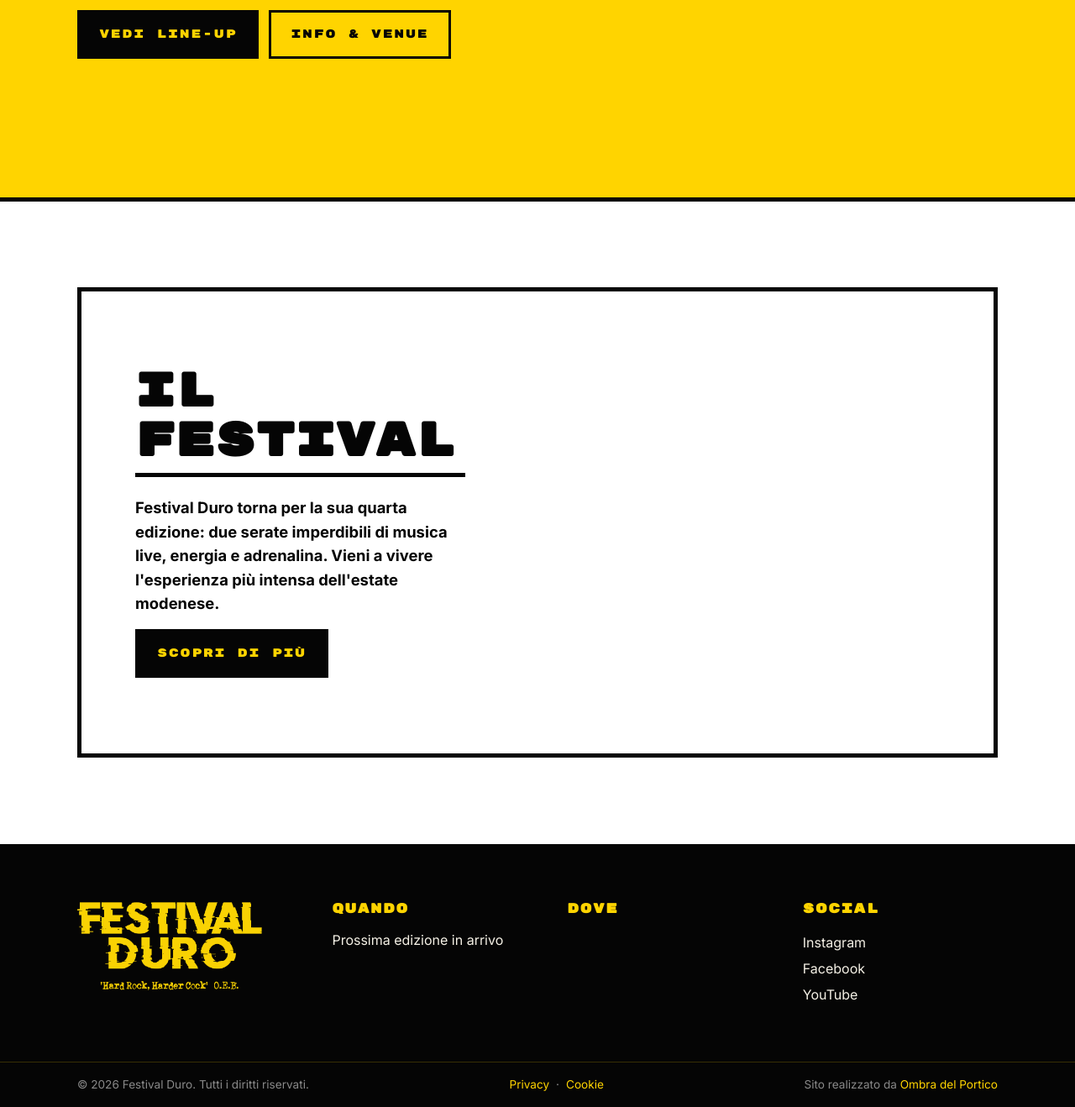
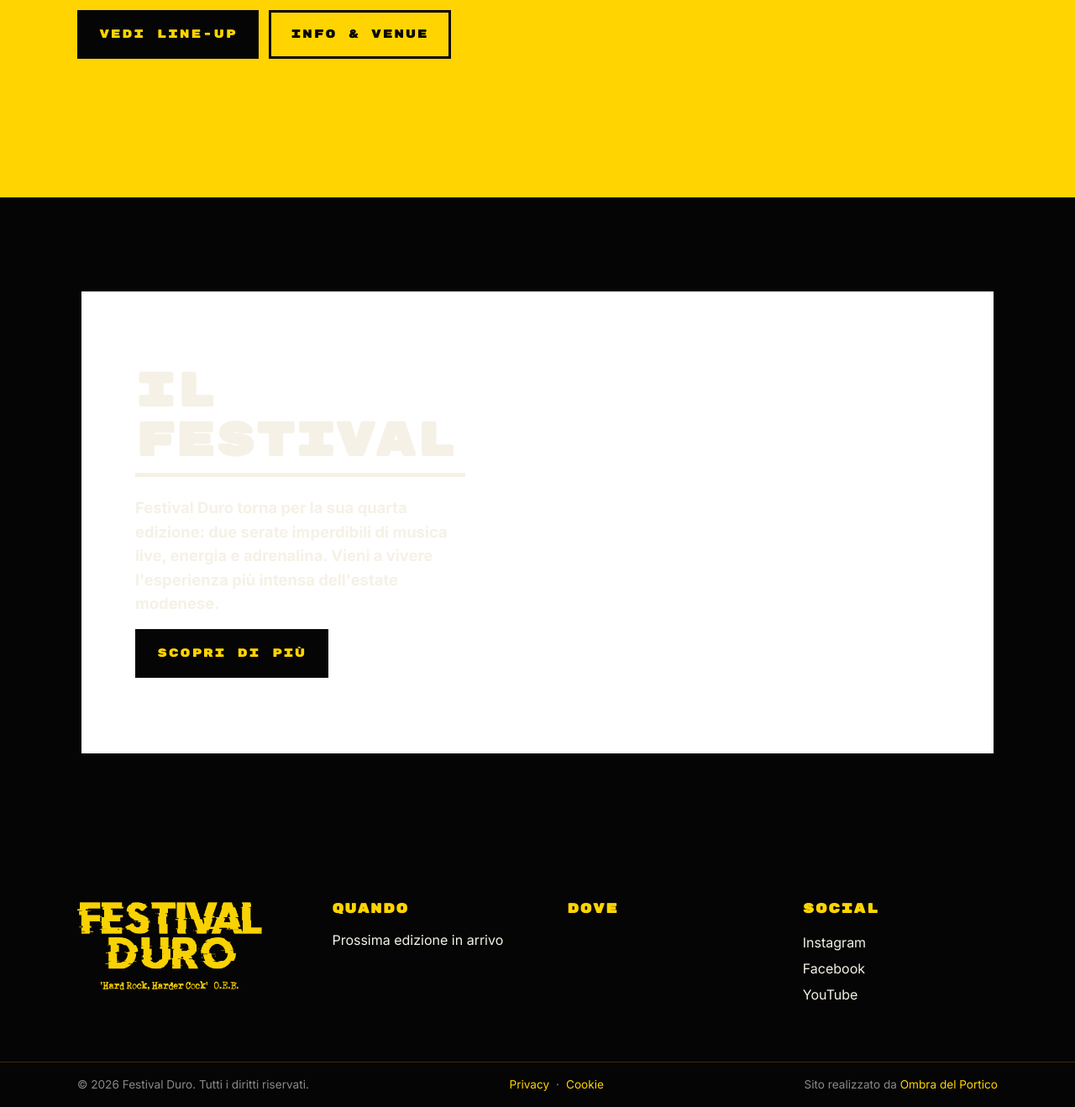
Before and after one commit to DrQuatermass/FestivalDuro, a Django app: page / in a window 1280 px wide. Shown: the part 564-1882 px from the top of the page at 84% size. Run offline with Django 5.2, Linux system fonts and the light colour scheme; data that the repository does not hold is empty.

Commit message:
Set main page sections to black background

```diff
--- a/static/css/main.css
+++ b/static/css/main.css
@@ -358,7 +358,14 @@ h3 { font-size: clamp(1.15rem, 2.5vw, 1.6rem); }
 }
 
 .section--festival {
-    background: #fff;
+    background: var(--black);
+    color: var(--bone);
+}
+
+.home .section,
+.lineup .section,
+.info .section {
+    background: var(--black);
 }
 
 .section__title {
```
